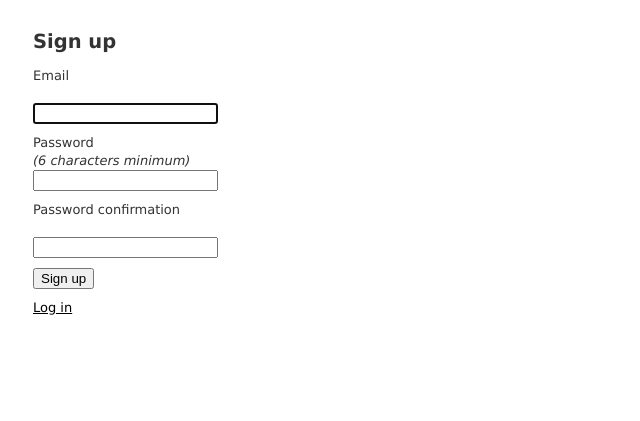
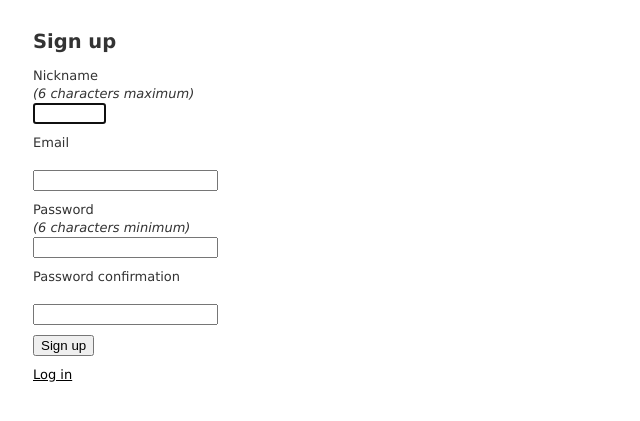
Before and after one commit to alisa09200/tennis, a Rails app: page /users/sign_up in a window 1280 px wide. Shown: the top 421 px of the page, without its empty margins (0-640 px from the left). Run offline with Rails 7, Linux system fonts and the light colour scheme; style sheets or scripts are compiled from the project's sources.

Commit message:
nickname入力欄追記

```diff
--- a/app/views/devise/registrations/new.html.erb
+++ b/app/views/devise/registrations/new.html.erb
@@ -2,6 +2,11 @@
 
 <%= form_for(resource, as: resource_name, url: registration_path(resource_name)) do |f| %>
   <%= render "devise/shared/error_messages", resource: resource %>
+
+  <div class="field">
+    <%= f.label :nickname %> <em>(6 characters maximum)</em><br />
+    <%= f.text_field :nickname, autofocus: true, maxlength: "6" %>
+  </div>
 
   <div class="field">
     <%= f.label :email %><br />
```
